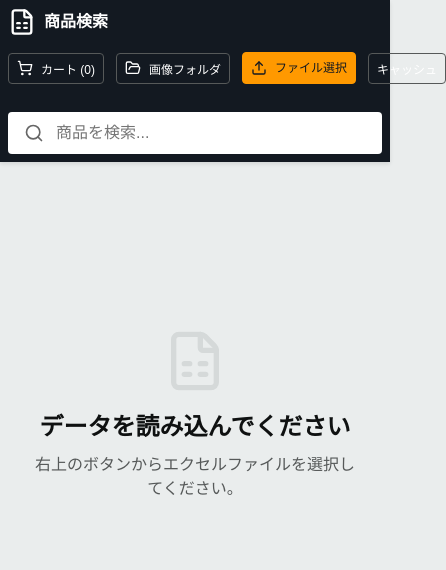
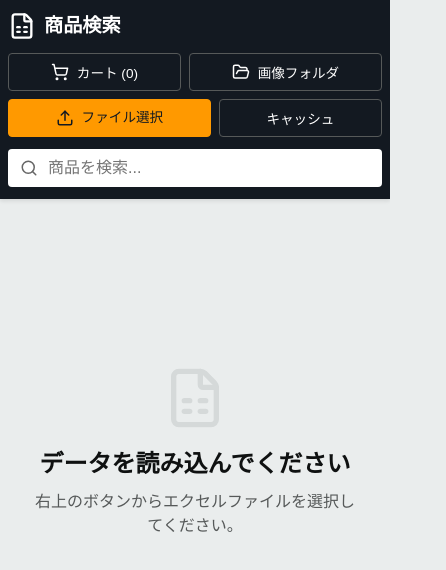
Before and after one commit to mikami-yuji/product-search-app, a React (Vite) app: page / in a window 390 px wide. Shown: the top 570 px of the page, 446 px wide, since content can reach past the window. Built offline with nearby package versions, Linux system fonts and the light colour scheme.

Commit message:
Adjust mobile breakpoints and enable collapsible sidebar on PC

```diff
--- a/src/App.jsx
+++ b/src/App.jsx
@@ -18,13 +18,13 @@ import CacheManager from './CacheManager';
 import { useToast, useCart, useProductData, useProductFilters } from './hooks';
 
 function App() {
-  // UI state
   const [modalImage, setModalImage] = useState(null);
   const [selectedProduct, setSelectedProduct] = useState(null);
   const [viewMode, setViewMode] = useState('grid');
   const [itemsPerPage] = useState(20);
   const [showCacheManager, setShowCacheManager] = useState(false);
-  const [isFilterOpen, setIsFilterOpen] = useState(false);
+  // PC (width > 480px) defaults to open, Mobile defaults to closed
+  const [isFilterOpen, setIsFilterOpen] = useState(window.innerWidth > 480);
 
   // Custom hooks
   const { toast, showToast, hideToast } = useToast();
--- a/src/mobile.css
+++ b/src/mobile.css
@@ -1,19 +1,6 @@
 /* Mobile-specific improvements */
 
-@media (max-width: 1024px) {
-    .amazon-sidebar {
-        background-color: white;
-        border-radius: 8px;
-        padding: 1rem;
-        margin-bottom: 1rem;
-        gap: 1rem;
-    }
-
-    /* Sidebar */
-    .amazon-sidebar {
-        padding: 0.75rem;
-    }
-
+/* Common Sidebar Toggle Styles (Applied to all screen sizes) */
 .amazon-sidebar-header {
     display: flex;
     justify-content: space-between;
@@ -41,6 +28,7 @@
     color: #555;
 }
 
+/* Default state: Closed (Hidden) */
 .amazon-sidebar-content {
     display: none;
     margin-top: 1rem;
@@ -48,6 +36,7 @@
     padding-top: 1rem;
 }
 
+/* Open state: Visible */
 .amazon-sidebar.open .amazon-sidebar-content {
     display: block;
     animation: slideDown 0.3s ease-out;
@@ -63,6 +52,78 @@
         opacity: 1;
         transform: translateY(0);
     }
+}
+
+/* Mobile styles (Smartphone only - max-width: 480px) */
+@media (max-width: 480px) {
+
+    /* Header improvements */
+    .amazon-header {
+        padding: 0.75rem 0.5rem;
+    }
+
+    .amazon-header-content {
+        display: flex;
+        flex-direction: column;
+        gap: 0.75rem;
+    }
+
+    .amazon-logo {
+        text-align: center;
+        width: 100%;
+    }
+
+    .amazon-logo h1 {
+        font-size: 1.2rem;
+        justify-content: center;
+    }
+
+    .amazon-search-bar {
+        width: 100%;
+        max-width: none;
+        margin: 0;
+    }
+
+    .amazon-search-input {
+        padding: 0.625rem 0.75rem 0.625rem 2.5rem;
+        font-size: 1rem;
+    }
+
+    .amazon-search-bar .search-icon {
+        left: 0.75rem;
+        width: 18px;
+        height: 18px;
+    }
+
+    .amazon-header-actions {
+        display: flex;
+        flex-wrap: wrap;
+        justify-content: center;
+        gap: 0.5rem;
+        width: 100%;
+    }
+
+    .amazon-btn {
+        padding: 0.5rem 0.75rem;
+        font-size: 0.85rem;
+        flex: 1 0 auto;
+        justify-content: center;
+        min-width: auto;
+    }
+
+    /* Main content */
+    .amazon-main {
+        padding: 1rem;
+        gap: 1rem;
+    }
+
+    /* Sidebar */
+    .amazon-sidebar {
+        padding: 0.75rem;
+        background-color: white;
+        border-radius: 8px;
+        margin-bottom: 1rem;
+        gap: 1rem;
     }
 
     .amazon-filter-group {
@@ -226,9 +287,8 @@
     }
 }
 
-@media (max-width: 480px) {
-
 /* Extra small screens */
+@media (max-width: 320px) {
     .amazon-header {
         padding: 0.5rem;
     }
@@ -300,17 +360,30 @@
     }
 }
 
-/* PC styles for toggle */
-@media (min-width: 769px) {
-    .sidebar-toggle-icon {
-        display: none;
+/* PC styles (Width > 480px) */
+@media (min-width: 481px) {
+
+    /* Ensure header is row layout on PC */
+    .amazon-header-content {
+        flex-direction: row !important;
+        align-items: center;
+        flex-wrap: nowrap;
     }
 
-    .amazon-sidebar-content {
-        display: block !important;
+    .amazon-header-actions {
+        flex-wrap: nowrap;
+        width: auto;
     }
 
-    .amazon-sidebar-header {
-        cursor: default;
+    .amazon-search-bar {
+        width: auto;
+        margin: 0;
     }
+
+    .amazon-logo {
+        width: auto;
+        text-align: left;
     }
+
+    /* Sidebar is now collapsible on PC too, so we removed the forced display styles */
+}
```
Lines whose indentation alone changed are shown as unchanged.
